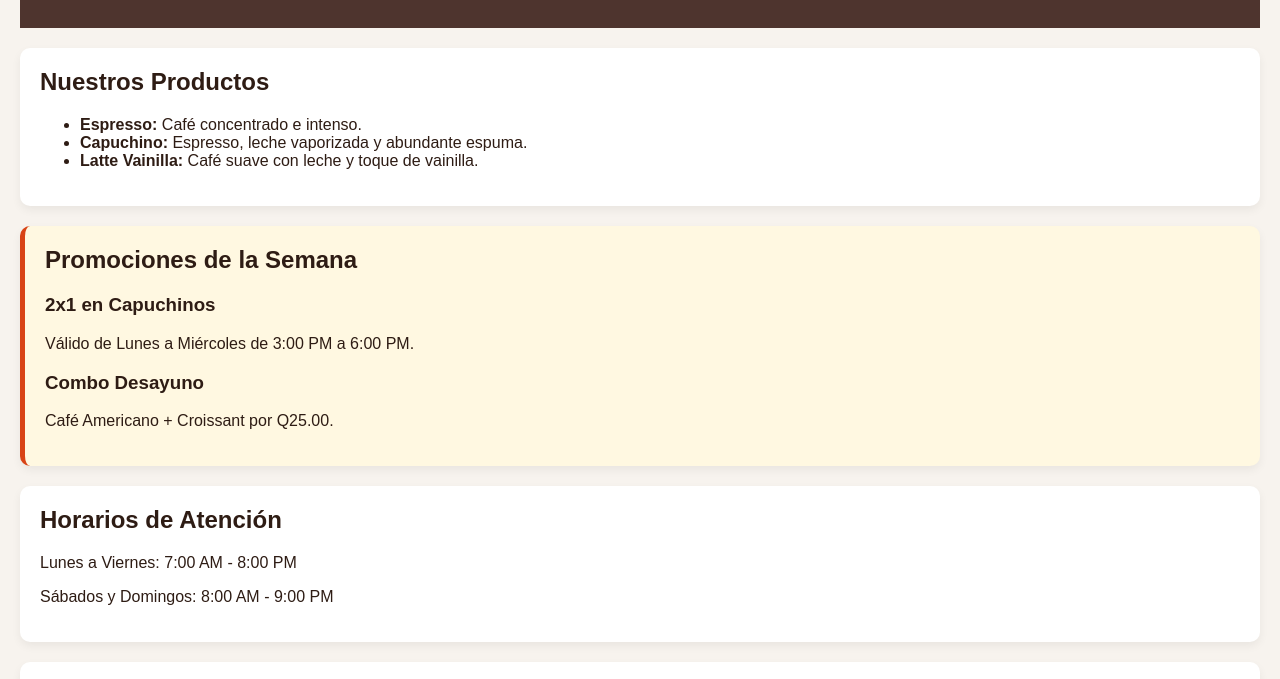
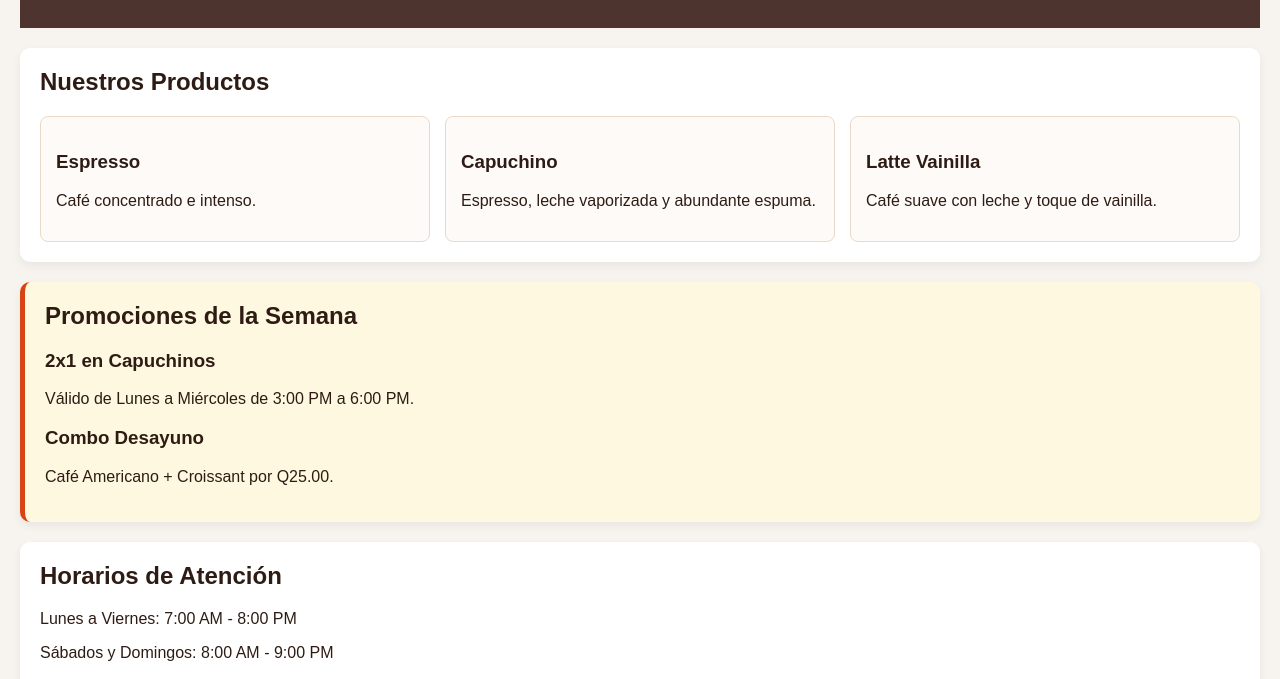
Before and after one commit to wceladav-oss/CafeGitano, a plain HTML site: page index.html in a window 1280 px wide. Shown: the part 114-793 px from the top of the page. Drawn offline with Linux system fonts and the light colour scheme.

Commit message:
style: añadir diseño en cuadrícula (grid) y efectos hover en productos

```diff
--- a/estilos.css
+++ b/estilos.css
@@ -50,3 +50,23 @@ section {
   border-radius: 10px;
   box-shadow: 0 4px 10px rgba(0, 0, 0, 0.06);
 }
+
+.grid-productos {
+  display: grid;
+  grid-template-columns: repeat(auto-fit, minmax(200px, 1fr));
+  gap: 15px;
+  margin-top: 15px;
+}
+
+.card-producto {
+  background-color: #fdfaf7;
+  padding: 15px;
+  border-radius: 8px;
+  border: 1px solid #ebd9c8;
+  transition: transform 0.2s ease, box-shadow 0.2s ease;
+}
+
+.card-producto:hover {
+  transform: translateY(-4px);
+  box-shadow: 0 6px 14px rgba(78, 52, 46, 0.15);
+}
--- a/index.html
+++ b/index.html
@@ -15,12 +15,21 @@
   <main>
     <!-- Sección Productos -->
     <section id="productos">
-      <h2>Nuestros Productos</h2>
-      <ul>
-        <li><strong>Espresso:</strong> Café concentrado e intenso.</li>
-        <li><strong>Capuchino:</strong> Espresso, leche vaporizada y abundante espuma.</li>
-        <li><strong>Latte Vainilla:</strong> Café suave con leche y toque de vainilla.</li>
-      </ul>
+         <h2>Nuestros Productos</h2>
+         <div class="grid-productos">
+            <div class="card-producto">
+                <h3>Espresso</h3>
+                <p>Café concentrado e intenso.</p>
+            </div>
+            <div class="card-producto">
+                <h3>Capuchino</h3>
+                <p>Espresso, leche vaporizada y abundante espuma.</p>
+            </div>
+            <div class="card-producto">
+                <h3>Latte Vainilla</h3>
+                <p>Café suave con leche y toque de vainilla.</p>
+            </div>
+        </div>
     </section>
 
     <!-- Sección Promociones -->
```
